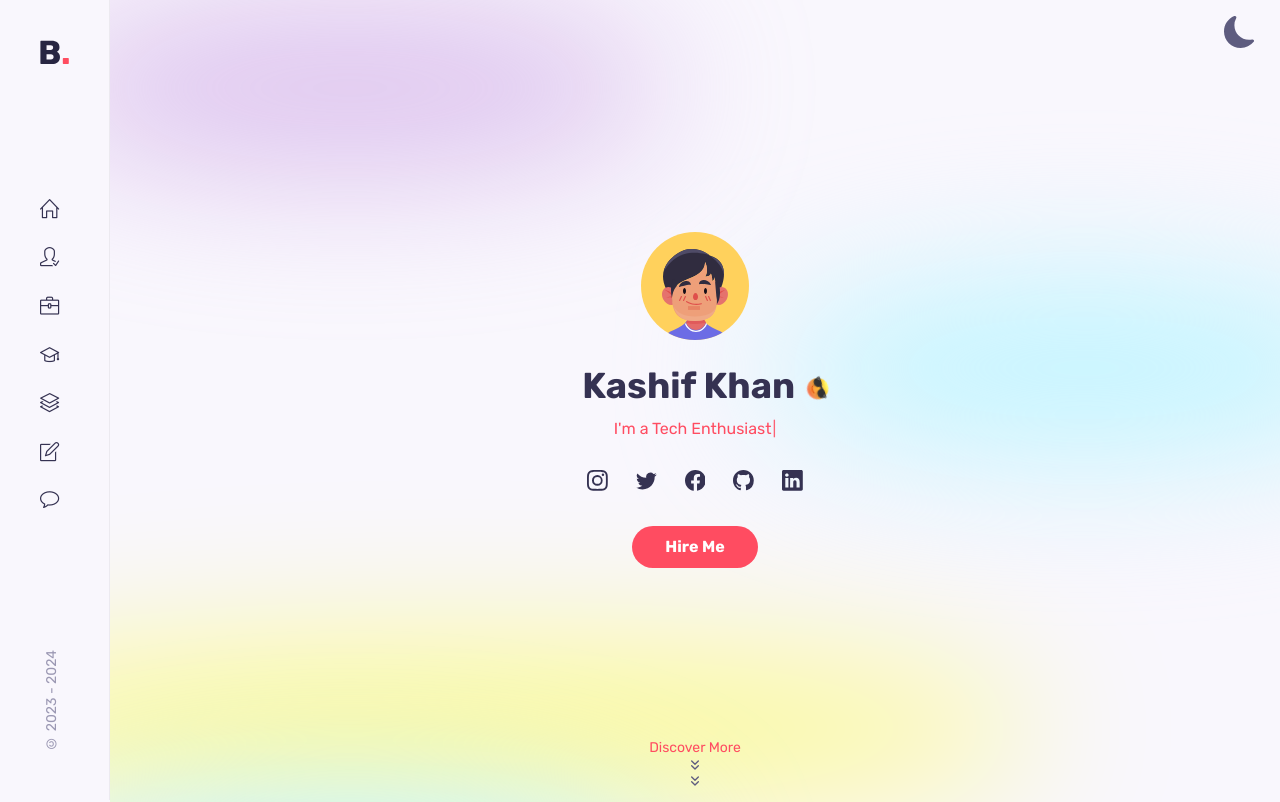
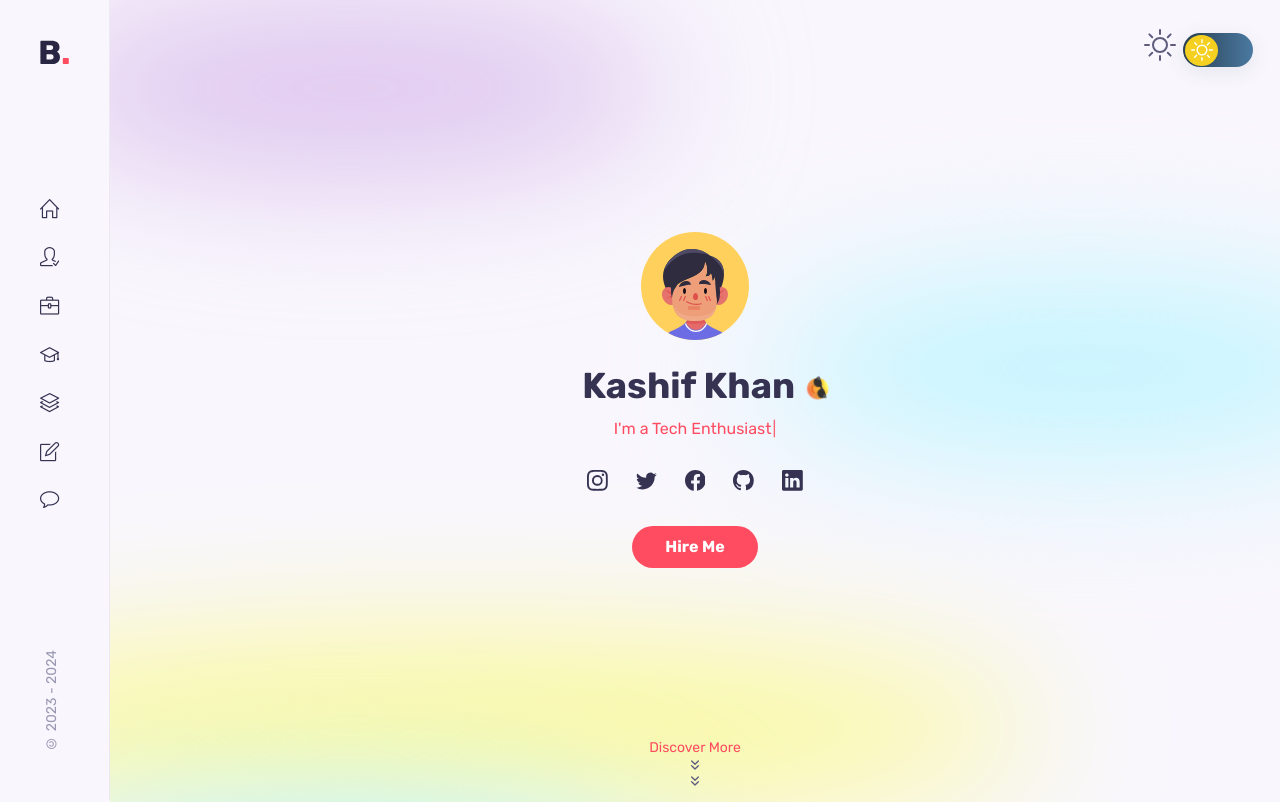
Before and after one commit to devKashifK/web-koder, a React (Create React App) app: page / in a window 1280 px wide. Shown: the top 802 px of the page. Built offline with nearby package versions, Linux system fonts and the light colour scheme.

Commit message:
PortFolio

```diff
--- a/src/components/DarkMode/DarkMode.jsx
+++ b/src/components/DarkMode/DarkMode.jsx
@@ -1,15 +1,42 @@
-import React from 'react';
-import {BsFillMoonFill} from "react-icons/bs"
-import { useDispatch, useSelector } from 'react-redux';
-import { DarkActions } from '../../Store/DarkMode';
-import styles from "./DarkMode.module.css"
+import React, { useState } from "react";
+import {
+  BsMoonFill,
+  BsSun,
+} from "react-icons/bs";
+import { useDispatch} from "react-redux";
+import { DarkActions } from "../../Store/DarkMode";
+import styles from "./DarkMode.module.css";
 
 export default function DarkMode(props) {
-    const darkMode = useSelector((state) => state.dark)
-    const dispatch = useDispatch()
+  const dispatch = useDispatch();
+  const [change, setChange] = useState(false);
+  const HandleClick = () => {
+    setChange(!change);
+    dispatch(DarkActions.changeDark());
+  };
+
   return (
-    <>
-    <button className={styles.btnDark} onClick={() => dispatch(DarkActions.changeDark())}><BsFillMoonFill /></button>
-    </>
-  )
+    <div className={styles.dark}>
+      <div className={styles.icon}>
+        {" "}
+        <BsSun />{" "}
+      </div>
+      <label className={styles.switch}>
+        <input type="checkbox" />
+        <div
+          className={`${styles.slider} ${change ? styles.sliderDark : ""}`}
+          onClick={() => HandleClick()}
+
+        >
+          {" "}
+          <span
+            className={`${styles.icons} ${change ? styles.change : ""}`}
+            style={{ backgroundColor: !change ? "#F5D020" : "#000000ec" }}
+          >
+            {!change ? <BsSun /> : <BsMoonFill />}{" "}
+          </span>
+        </div>
+      </label>
+    </div>
+  );
 }
--- a/src/components/DarkMode/DarkMode.module.css
+++ b/src/components/DarkMode/DarkMode.module.css
@@ -1,12 +1,95 @@
-.btnDark{
-    position: fixed;
-    right: 20px;
-    top : 1rem;
-    width: 40px;
-    height: 40px;
-    color: var(--text-color);
-    background-color: transparent;
-    font-size: 32px;
-    cursor: pointer;
-    z-index: 25;
+.dark {
+  width: max-content;
+  padding: 07px;
+  display: flex;
+  gap: 07px;
+  position: fixed;
+  z-index: 30;
+  right: 20px;
+  top: 1rem;
+  justify-content: center;
+  align-items: center;
 }
+.icon {
+  font-size: 32px;
+}
+.switch {
+  width: 70px;
+  height: 34px;
+  border-radius: 25px;
+  z-index: 25;
+  position: relative;
+  /* border: 1px solid var(--first-color); */
+  box-shadow: var(--shadow);
+}
+.switch input {
+  opacity: 0;
+  width: 0;
+  height: 0;
+}
+.slider {
+  position: absolute;
+  border-radius: 25px;
+  background: #4b79a1;
+  background: -webkit-linear-gradient(
+    to right,
+    #283e51,
+    #4b79a1
+  );
+  background: linear-gradient(
+    to right,
+    #283e51,
+    #4b79a1
+  );
+  cursor: pointer;
+  top: 0;
+  left: 0;
+  right: 0;
+  bottom: 0;
+  display: flex;
+  height: 34px;
+  justify-content: center;
+  align-items: center;
+  transition: 0.4s;
+}
+.sliderDark {
+  background: #f7ff00;
+  background: -webkit-linear-gradient(
+    to right,
+    #db36a4,
+    #f7ff00
+  );
+  background: linear-gradient(
+    to right,
+    #db36a4,
+    #f7ff00
+  );
+  transition: 0.4s;
+}
+.icons {
+  color: white;
+  height: 31px;
+  width: 33px;
+  border-radius: 50%;
+  left: 02px;
+  position: absolute;
+  display: flex;
+  justify-content: center;
+  align-items: center;
+  font-size: 22px;
+  transition: 0.4s;
+}
+.change {
+  color: white;
+  height: 31px;
+  width: 33px;
+  border-radius: 50%;
+  position: absolute;
+  right: 02px !important;
+  display: flex;
+  left: 35px;
+  justify-content: center;
+  align-items: center;
+  font-size: 22px;
+  transition: 0.4s;
+}
```
